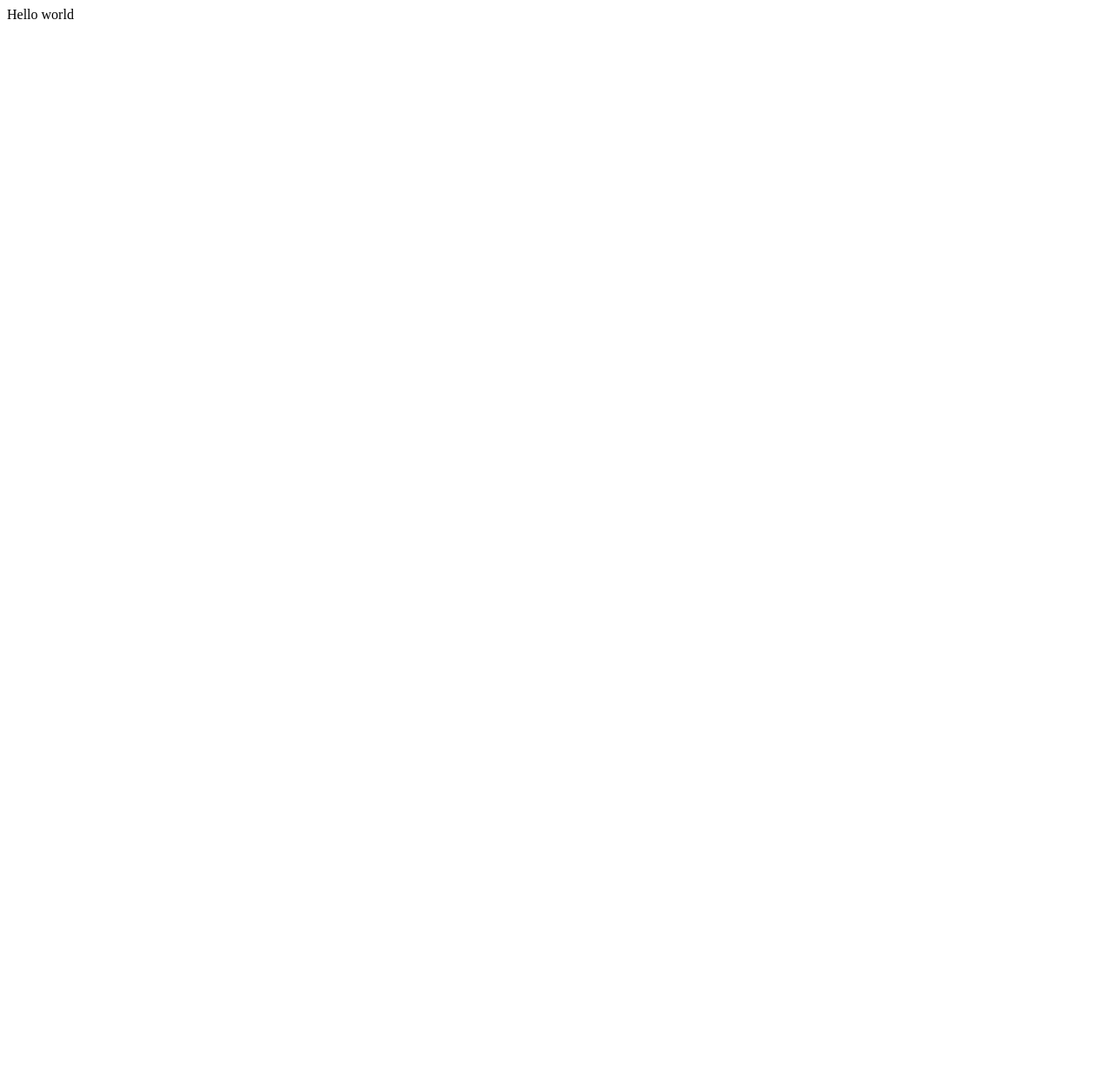
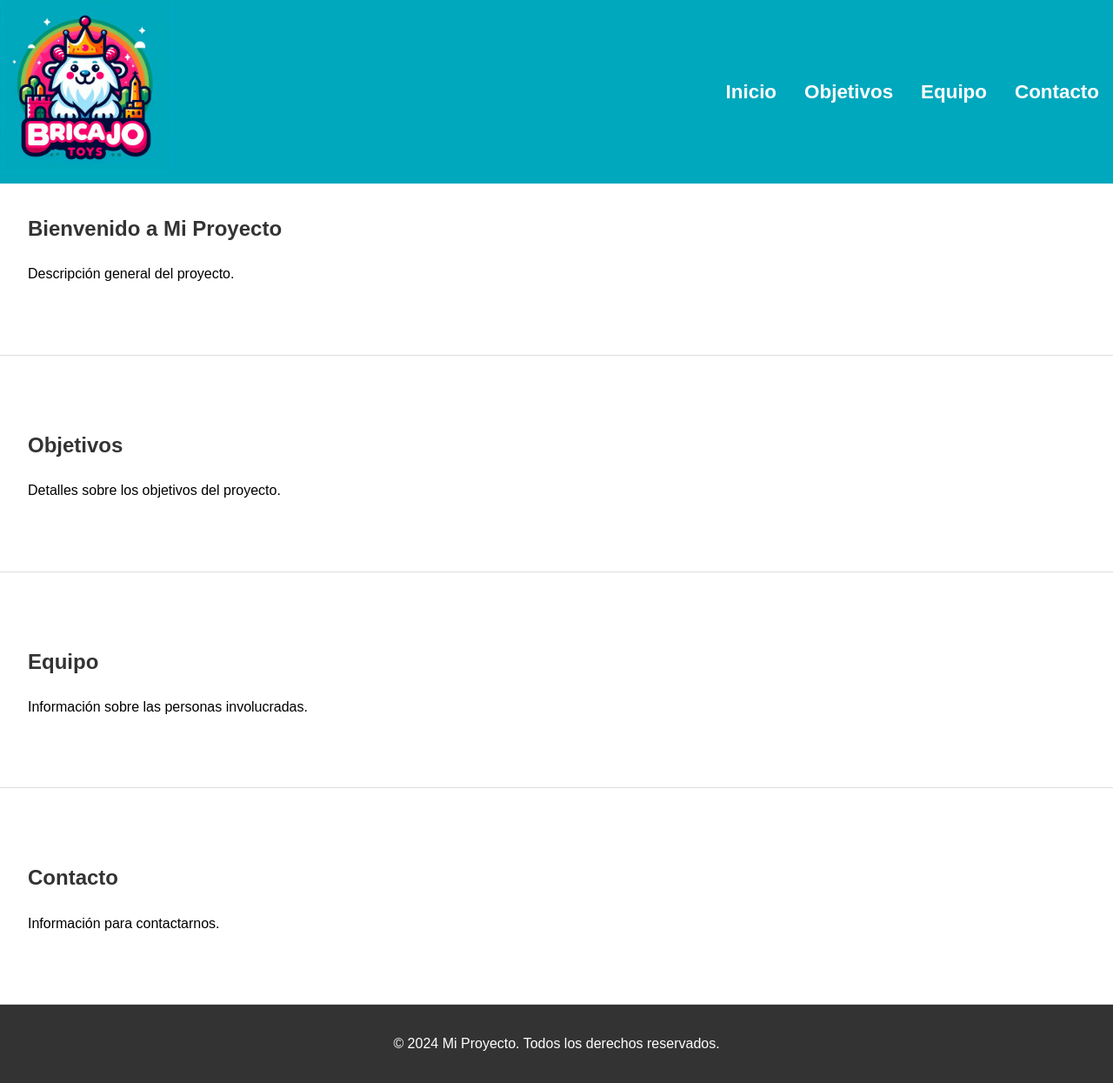
Before and after one commit to ausol-apm/ausol-apm.github.io, a plain HTML site: page index.html in a window 1280 px wide. Shown: the whole page at 87% size. Before the commit the page ends 800 px from the top, so only its background shows below. Drawn offline with Linux system fonts and the light colour scheme.

Commit message:
Commit bricajo :c

```diff
--- a/index.html
+++ b/index.html
@@ -1,11 +1,44 @@
 <!DOCTYPE html>
 <html lang="en">
 <head>
-  <meta charset="UTF-8">
-  <meta name="viewport" content="width=device-width, initial-scale=1.0">
-  <title>Document</title>
+    <meta charset="UTF-8">
+    <meta name="viewport" content="width=device-width, initial-scale=1.0">
+    <title>Bricajo Toys</title>
+    <link rel="stylesheet" href="styles.css">
 </head>
 <body>
-  Hello world
+    <header class="header">
+        <div class="logo"><img src="media/Images/logo.jpeg" width="200px"></div>
+        <nav class="nav">
+            <ul>
+                <li><a href="#inicio">Inicio</a></li>
+                <li><a href="#objetivos">Objetivos</a></li>
+                <li><a href="#equipo">Equipo</a></li>
+                <li><a href="#contacto">Contacto</a></li>
+            </ul>
+        </nav>
+    </header>
+    <main>
+        <section id="inicio">
+            <h1>Bienvenido a Mi Proyecto</h1>
+            <p>Descripción general del proyecto.</p>
+        </section>
+        <section id="objetivos">
+            <h2>Objetivos</h2>
+            <p>Detalles sobre los objetivos del proyecto.</p>
+        </section>
+        <section id="equipo">
+            <h2>Equipo</h2>
+            <p>Información sobre las personas involucradas.</p>
+        </section>
+        <section id="contacto">
+            <h2>Contacto</h2>
+            <p>Información para contactarnos.</p>
+        </section>
+    </main>
+
+    <footer>
+        <p>&copy; 2024 Mi Proyecto. Todos los derechos reservados.</p>
+    </footer>
 </body>
 </html>
--- /dev/null
+++ b/styles.css
@@ -0,0 +1,66 @@
+body {
+  font-family: Arial, sans-serif;
+  margin: 0;
+  padding: 0;
+  line-height: 1.6;
+}
+
+.header {
+  display: flex;
+  justify-content: space-between;
+  align-items: center;
+  background-color: #00a8bd;
+  color: white;
+  position: fixed;
+  top: 0;
+  width: 100%;
+  z-index: 1000;
+}
+
+.logo {
+  font-size: 1.5rem;
+  font-weight: bold;
+}
+
+.nav ul {
+  list-style: none;
+  display: flex;
+  margin: 0;
+  padding: 0;
+}
+
+.nav ul li {
+  margin: 0 1rem;
+}
+
+.nav ul li a {
+  color: white;
+  text-decoration: none;
+  font-weight: bold;
+  font-size: 1.4rem;
+  transition: color 0.3s;
+}
+
+.nav ul li a:hover {
+  color: #00bcd4;
+}
+
+main {
+  padding-top: 10rem;
+}
+
+section {
+  padding: 4rem 2rem;
+  border-bottom: 1px solid #ddd;
+}
+
+section h1, section h2 {
+  color: #333;
+}
+
+footer {
+  text-align: center;
+  padding: 1rem;
+  background-color: #333;
+  color: white;
+}
```
Also changed, not shown: team.html (deleted, +0 -58 lines), media/Images/logo.jpeg (added).
